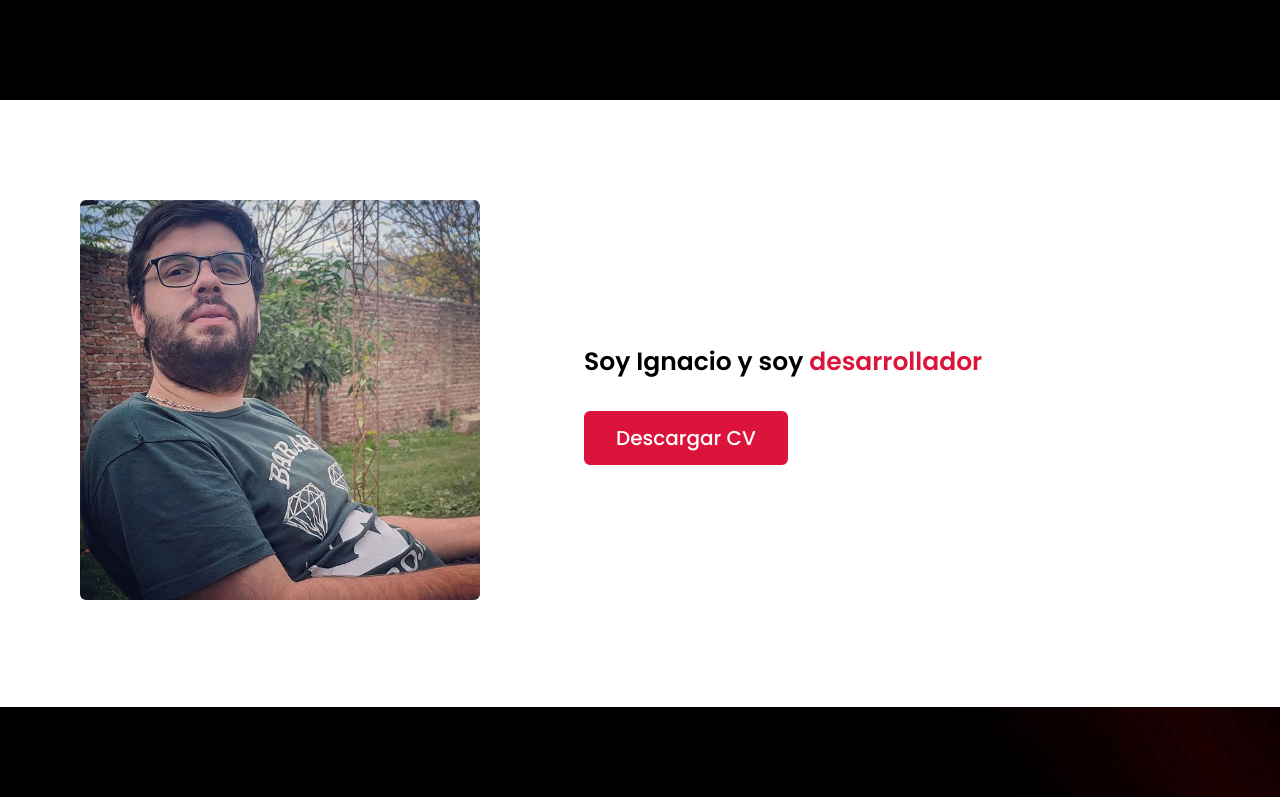
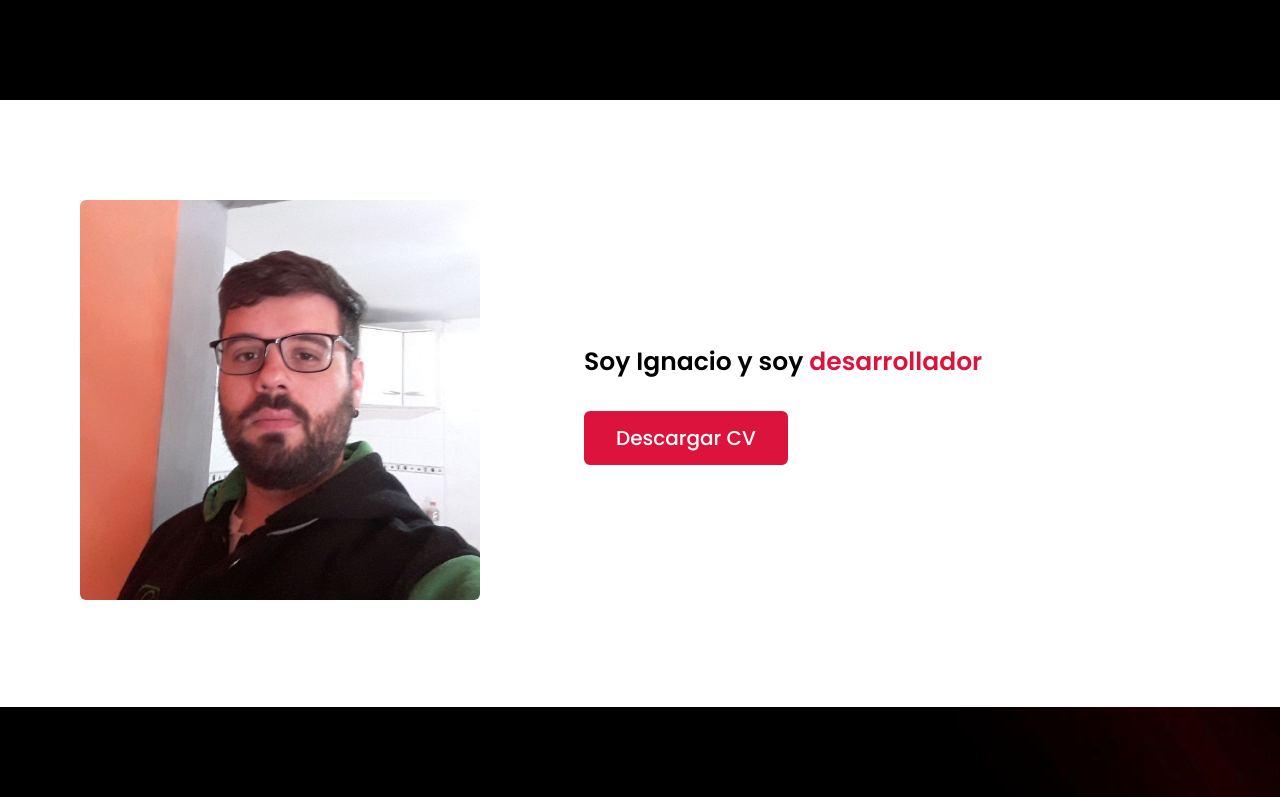
Before and after one commit to IgnaPert/PortfolioJS, a website: page index.html in a window 1280 px wide. Shown: the part 700-1497 px from the top of the page. Drawn offline with nearby package versions, Linux system fonts and the light colour scheme.

```diff
--- a/index.html
+++ b/index.html
@@ -51,7 +51,7 @@
 
             <div class="about-content">
                 <div class="column left">
-                    <img src="images/pert2.jpg" alt="iami">
+                    <img src="images/Pert.jfif" alt="iami">
                 </div>
                 <div class="column right">
                     <div class="text">Soy Ignacio y soy <span>desarrollador</span></div>
```
